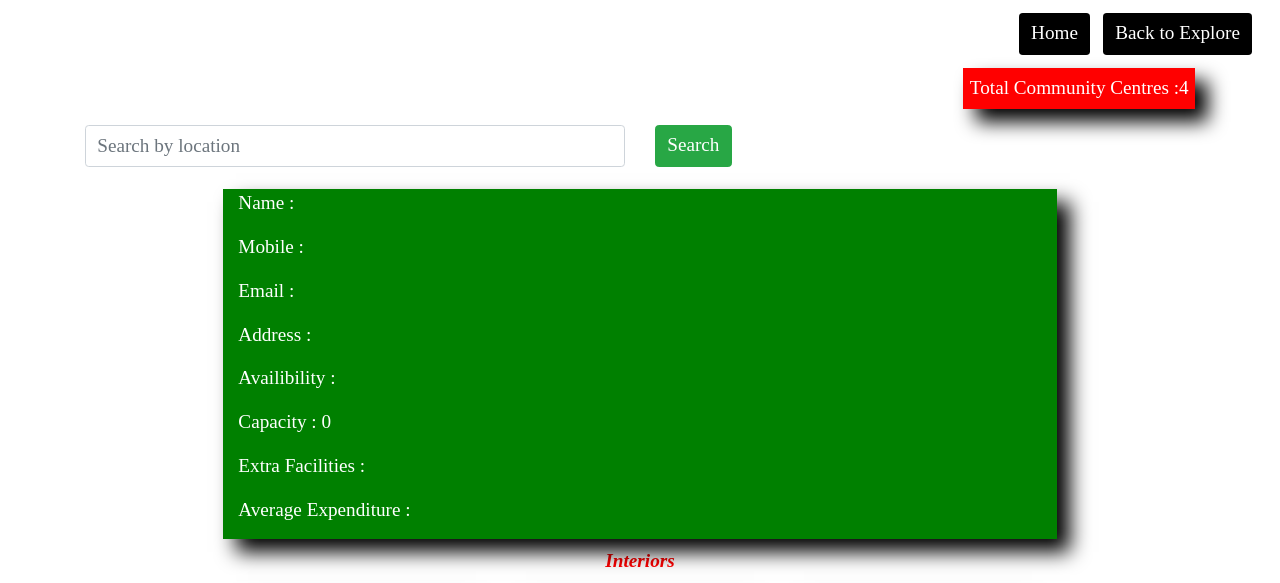
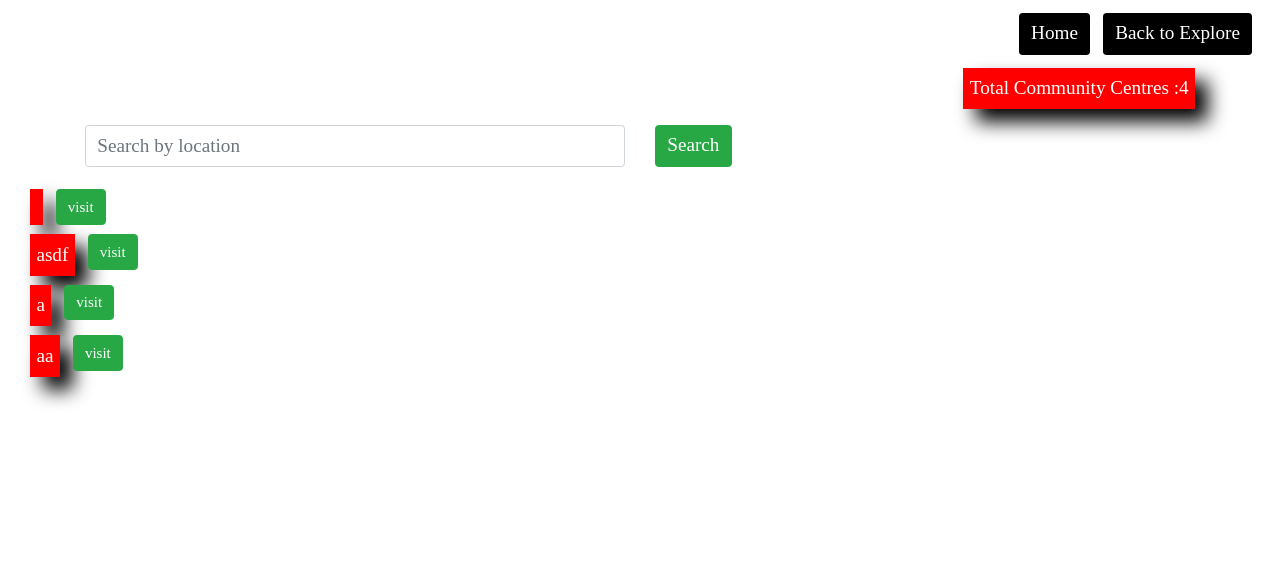
Before and after one commit to uchaiaye53/Project-350, a PHP site: page /CC_Feed.php in a window 1280 px wide. Shown: the top 583 px of the page. After the commit the page ends 405 px from the top, so only its background shows below. Run offline with PHP 8.4, Linux system fonts and the light colour scheme; data comes from the database, SQL or seed files in the repository.

Commit message:
Update CC_Feed.php

```diff
--- a/CC_Feed.php
+++ b/CC_Feed.php
@@ -43,7 +43,8 @@
 			border-style: outset;
 			border-color: green;
 		}
-		.total_photographer{
+
+		.total_photographer, .cc_name{
 			font-size: 1.5vw;
 			color: #fff;
 			background: red;
@@ -51,11 +52,19 @@
 			padding:.5vw;
 			box-shadow: 1vw 1vw 1.5vw black;
 		}
+		.cc_name{
+			margin-right: 1vw;
+		}
 		.infos{
 			box-shadow: 1vw 1vw 1.5vw black;
 		}
 		.interior{
 			margin-bottom: 0.7vw;
+
+		}
+		.interior img{
+			height: 10vw;
+			width: 15vw;
 		}
 		</style>
 	</head>
@@ -66,6 +75,7 @@
 		</div>
 		<?php
 			include'conn.php';
+
 			if(isset($_POST['search'])){
 				$searchKey = $_POST['search'];
 				$sq = " select * from cc where address like '%$searchKey%' ";
@@ -108,60 +118,10 @@
 			while($res = mysqli_fetch_array($query)) {
 			?>
 			<div class="container-fluid">
-
-				<div class="row">
-					<div class="col-2"></div>
-					<div class="col-8 infos">
-						<p>Name : <?php echo $res['name']; ?></p>
-						<p>Mobile : <?php echo $res['mobile']; ?></p>
-						<p>Email : <?php echo $res['email']; ?></p>
-						<p>Address : <?php echo $res['address']; ?></p>
-						<p>Availibility : <?php echo $res['availibility']; ?></p>
-						<p>Capacity : <?php echo $res['capacity']; ?></p>
-						<p>Extra Facilities : <?php echo $res['extra_facilities']; ?></p>
-						<p>Average Expenditure : <?php echo $res['avg_exp']; ?></p>
-					</div>
-
-					<div class="col-2"></div>
+				<div class="d-flex">
+					<p class="cc_name"><?php echo $res['name']; ?></p>
+					<a href="Profile_CC.php?id=<?php echo $res['id']; ?>"><button class="btn btn-success">visit</button></a> <br><br>
 				</div>
-				<p class="text-center" style="margin: .6vw; color: red; font-weight: bold;"><i>Interiors</i></p>
-
-				<div class="row">
-					<div class="col-2"></div>
-					<div class="col-8">
-						<div class="row">
-							<div class="col-4 interior">
-								<img src="<?php echo $res['pp']; ?>" class="img-fluid">
-							</div>
-							<div class="col-4 interior">
-								<img src="<?php echo $res['pp1']; ?>" class="img-fluid">
-							</div>
-							<div class="col-4 interior">
-								<img src="<?php echo $res['pp2']; ?>" class="img-fluid">
-							</div>
-						</div>
-					</div>
-					<div class="col-2"></div>
-				</div>
-
-				<div class="row">
-					<div class="col-2"></div>
-					<div class="col-8">
-						<div class="row">
-							<div class="col-4 interior">
-								<img src="<?php echo $res['pp3']; ?>" class="img-fluid">
-							</div>
-							<div class="col-4 interior">
-								<img src="<?php echo $res['pp4']; ?>" class="img-fluid">
-							</div>
-							<div class="col-4 interior">
-								<img src="<?php echo $res['pp5']; ?>" class="img-fluid">
-							</div>
-						</div>
-					</div>
-					<div class="col-2"></div>
-				</div>
-
 
 			</div>
 
@@ -170,7 +130,7 @@
 
 
 
-			<hr style="background-color: orange;height: .1vw;">
+
 
 
 			<?php
```
